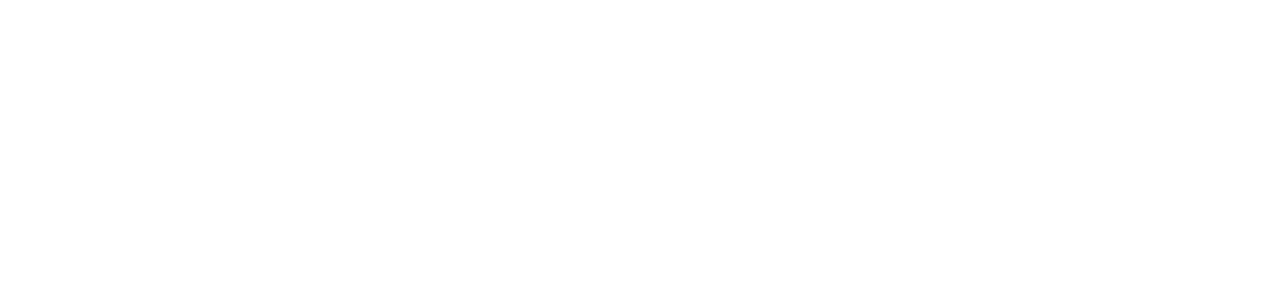
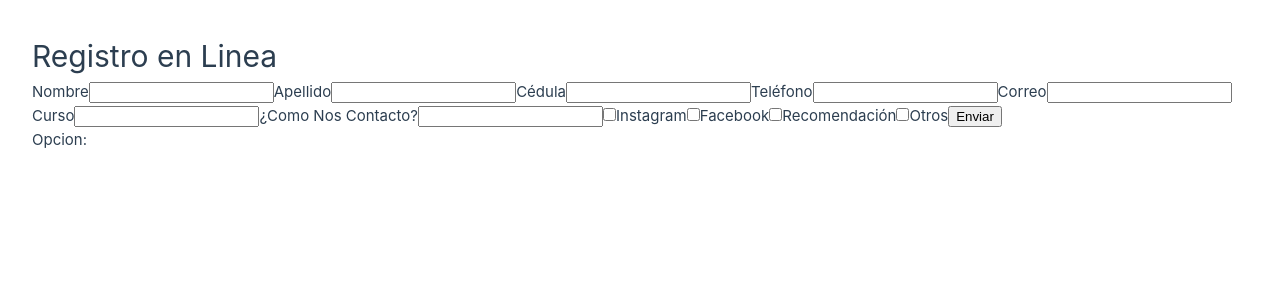
Before and after one commit to Software-Studio2023/PlataformaWeb-Academia, a Vue app in the folder Frontend/: page /registroenlinea in a window 1280 px wide. Before the commit this address had no page. Shown: the top 300 px of the page. Built offline with nearby package versions, Linux system fonts and the light colour scheme.

Commit message:
adelanto del registro en linea

```diff
--- /dev/null
+++ b/Frontend/src/components/RegisterOnline.vue
@@ -0,0 +1,60 @@
+<template>
+<div>
+  <h1>Registro en Linea</h1>
+  <form @submit.prevent="RegisterOnline">
+           <label for="registerName">Nombre</label>
+           <input type="text" id="registerName" v-model="registerName" required>
+
+           <label for="registerLastname">Apellido</label>
+           <input type="text" id="registerLastname" v-model="registerLastname" required>
+
+           <label for="registerCI">Cédula</label>
+           <input type="text" id="registerEmail" v-model="registerCI" required>
+
+           <label for="registerPhone">Teléfono</label>
+           <input type="text" id="registerPhone" v-model="registerPhone" required>
+
+           <label for="registerEmail">Correo</label>
+           <input type="text" id="registerEmail" v-model="registerEmail" required>
+
+            <label for="registerCourse">Curso</label>
+           <input type="text" id="registerCourse" v-model="registerCourse" required>
+
+           <label>¿Como Nos Contacto?</label>
+            <input type="text"   v-model="registerContact"/>
+           <input type="checkbox" value="Instagram"  v-model="registerContact"/>
+           <label>Instagram</label>
+           <input type="checkbox"  value="Facebook" v-model="registerContact"/>
+           <label>Facebook</label>
+           <input type="checkbox" value="Recomendacion" v-model="registerContact"/>
+           <label>Recomendación</label>
+           <input type="checkbox" value="Otros" v-model="registerContact"/>
+           <label>Otros</label>
+            <button type="submit">Enviar</button>
+        </form>
+        <span>Opcion: {{ registerContact }}</span>
+  </div>
+</template>
+
+
+<script setup>
+
+import {ref} from 'vue';
+import axios from 'axios';
+
+const registerName = ref('')
+const registerLastname = ref('')
+const registerCI = ref('')
+const registerPhone = ref('')
+const registerEmail = ref('')
+const registerCourse = ref('')
+const registerContact = ref('')
+//const registerContact = ref([])
+
+const RegisterOnline = async() => {
+ const response = await axios.post('http://localhost:3000/api/registeronline/', {name: registerName.value, lastname: registerLastname.value, ci: registerCI.value, phone: registerPhone.value, email: registerEmail.value, course: registerCourse.value, contact: registerContact.value})
+ console.log(response)
+}
+
+
+</script>
--- a/Frontend/src/router/index.js
+++ b/Frontend/src/router/index.js
@@ -3,6 +3,7 @@
 import SignupView from '../views/SignupView.vue'
 import SigninView from '../views/SigninView.vue'
 import Dashboard from '../views/DashboardView.vue'
+import RegisterView from '../views/RegisterView.vue'
 
 const router = createRouter({
   history: createWebHistory(import.meta.env.BASE_URL),
@@ -26,6 +27,11 @@
       path: '/dashboard',
       name: 'dashboard',
       component: Dashboard
+    },
+    {
+      path: '/registroenlinea',
+      name: 'registerenlinea',
+      component: RegisterView
     }
   ]
 })
--- /dev/null
+++ b/Frontend/src/views/RegisterView.vue
@@ -0,0 +1,7 @@
+<script setup>
+import RegisterOnline from '../components/RegisterOnline.vue'
+</script>
+
+<template>
+<RegisterOnline/>
+</template>
```
